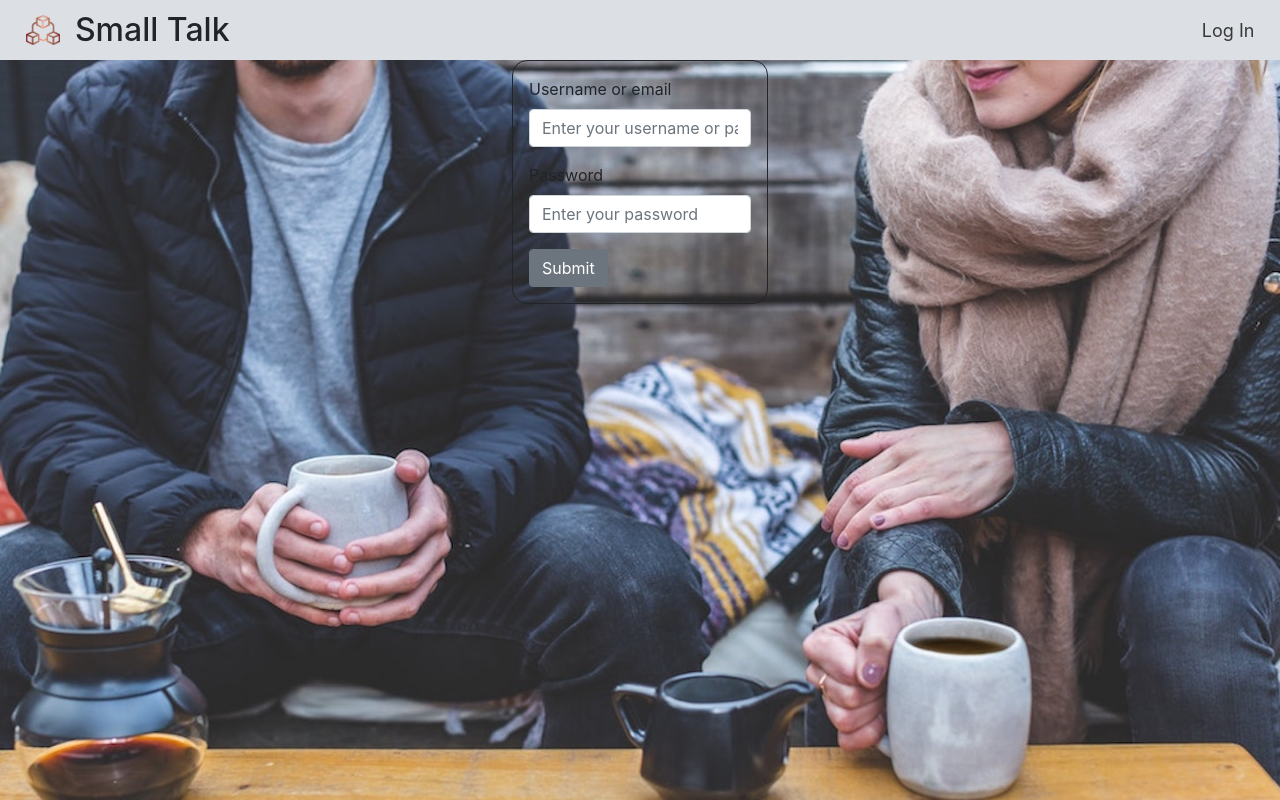
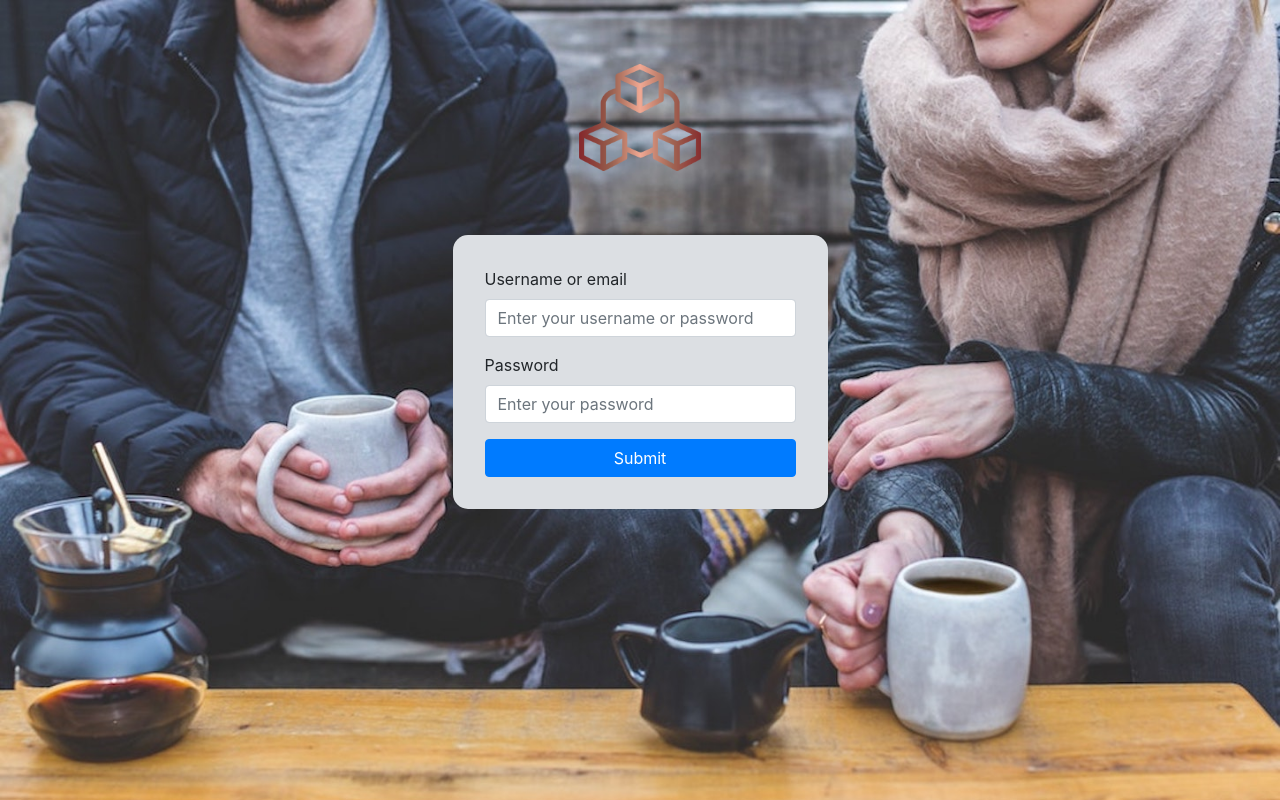
Before and after one commit to mauduran/Live-Chat-App, a React (Create React App) app: page / in a window 1280 px wide. Built offline with nearby package versions, Linux system fonts and the light colour scheme.

Commit message:
Login container fullfilled

```diff
--- a/src/App.js
+++ b/src/App.js
@@ -3,7 +3,7 @@ import { BrowserRouter as Router, Switch, Route } from "react-router-dom";
 import './styles/App.css';
 import Navigation from './components/Navigation/Navigation';
 import Home from './containers/Home/Home';
-import Login from './components/Home/Login/Login'
+import Login from './containers/Login/Login'
 
 function App() {
   const [isLogged, setisLogged] = useState(false);
--- a/src/components/Home/Login/Login.css
+++ /dev/null
@@ -1,8 +0,0 @@
-
-#containerLogin{
-
-    width: 20%;
-    border: 1px solid;
-    border-radius: 15px;
-    padding: 1em;
-}
--- /dev/null
+++ b/src/components/LoginMessage/LoginMessage.css
@@ -0,0 +1,11 @@
+
+#containerLogin{
+    width: 30%;
+    border-radius: 15px;
+    padding: 2em;
+    background-color: #DCDFE3;
+}
+
+#LoginButton{
+    width: 100%;
+}
--- a/src/components/Home/Login/Login.js
+++ b/src/components/LoginMessage/LoginMessage.js
@@ -1,12 +1,12 @@
 import React from 'react';
-import './Login.css';
-import { Button, Form, FormGroup, Label, Input, Container, Row, Col } from 'reactstrap';
-import BackgroundImage from '../../../assets/img/backgroundHome.jpeg';
-import Logo from './'
+import './LoginMessage.css';
+import { Button, Form, FormGroup, Label, Input, Container} from 'reactstrap';
+import Logo from '../../components/Logo/Logo'
 
 const Login = () => {
     return(
-        <div id="home" style={{ backgroundImage: `url(${BackgroundImage})`, backgroundSize: 'cover' }}>
+        <div id="home">
+            <Logo/>
             <Container id = 'containerLogin'>
                 <Form>
                     <FormGroup>
@@ -17,7 +17,7 @@ const Login = () => {
                         <Label for="passwordLogin">Password</Label>
                         <Input type="password" name="passwordLogin" id="passwordLogin" placeholder="Enter your password" />
                     </FormGroup>
-                <Button>Submit</Button>
+                <Button color="primary" id = "LoginButton">Submit</Button>
                 </Form>
             </Container>
         </div>
--- /dev/null
+++ b/src/components/Logo/Logo.css
@@ -0,0 +1,7 @@
+#LogoImage{
+    display: block;
+    margin-left: auto;
+    margin-right: auto;
+    width: 20%;
+    padding: 4em;
+}
--- /dev/null
+++ b/src/components/Logo/Logo.js
@@ -0,0 +1,13 @@
+import React from 'react';
+import LogoImage from '../../assets/img/small_talk.png'
+import './Logo.css'
+
+const Logo = () => {
+    return(
+        <div>
+            <img alt="logo"  src={LogoImage} id = "LogoImage" style= {{}}/>
+        </div>
+    )
+}
+
+export default Logo;
--- /dev/null
+++ b/src/containers/Login/Login.css
@@ -0,0 +1,8 @@
+#Login{
+    width: 100%;
+    height: 100%;
+    z-index: 999;
+    position: fixed;
+    top: 0;
+    left: 0;
+}
--- /dev/null
+++ b/src/containers/Login/Login.js
@@ -0,0 +1,17 @@
+import React, { Component } from 'react';
+import BackgroundImage from '../../assets/img/backgroundHome.jpeg';
+import './Login.css'
+import { Container } from 'reactstrap';
+import LoginMessage from '../../components/LoginMessage/LoginMessage';
+
+export default class Home extends Component {
+    render() {
+        return (
+            <div id="Login" style={{ backgroundImage: `url(${BackgroundImage})`, backgroundSize: 'cover'}}>
+                <Container style={{display: "flex", height: '97%', maxWidth: '100%', margin: "0", justifyContent: "space-around", alignItems: "center"}}>
+                            <LoginMessage id = 'LoginMessage'/>
+                </Container>
+            </div>
+        )
+    }
+}
```
Also changed, not shown: src/components/Home/Logo/Logo.js (deleted, +0 -12 lines), src/components/Home/Logo/Logo.css (deleted).
